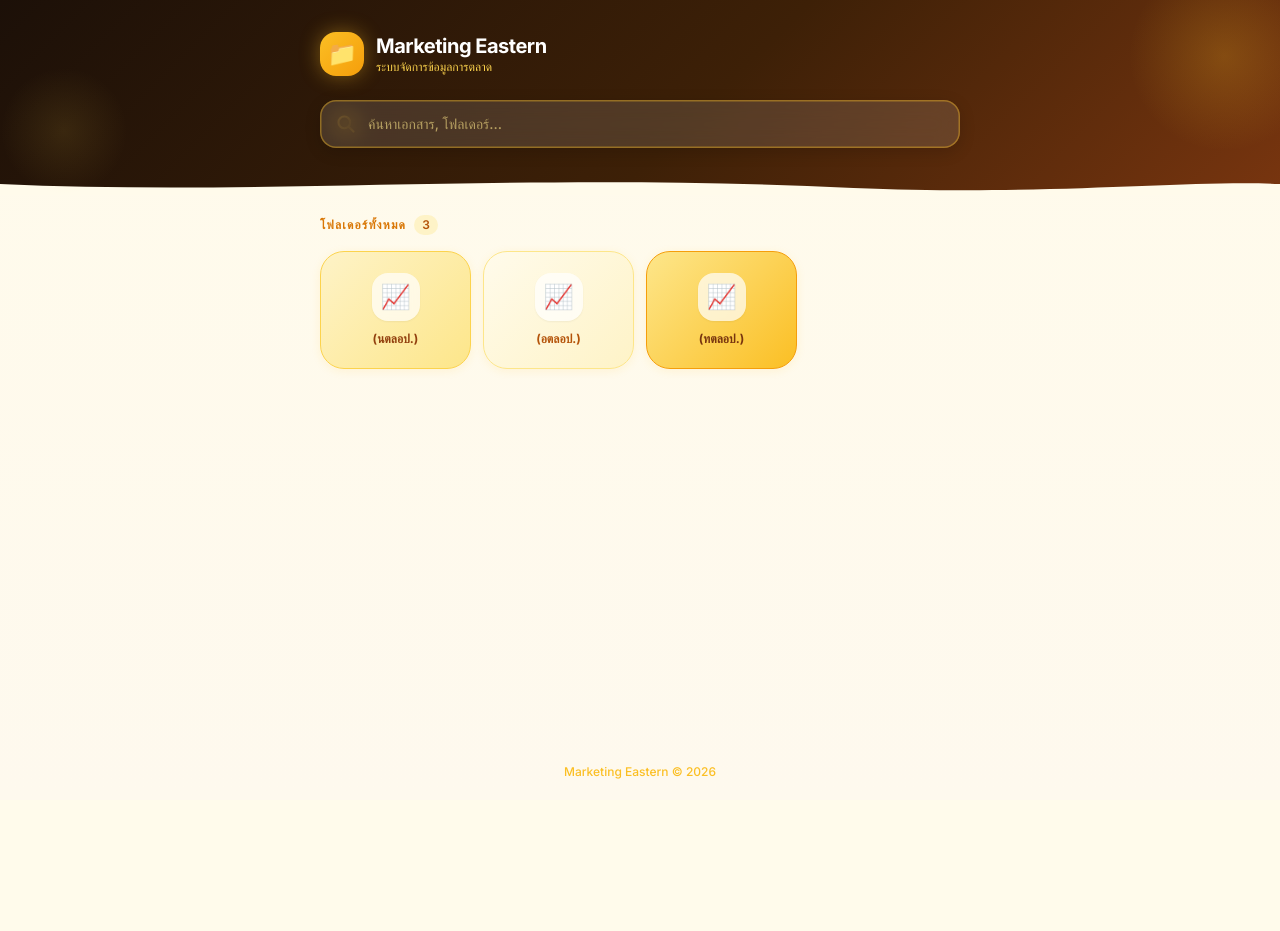
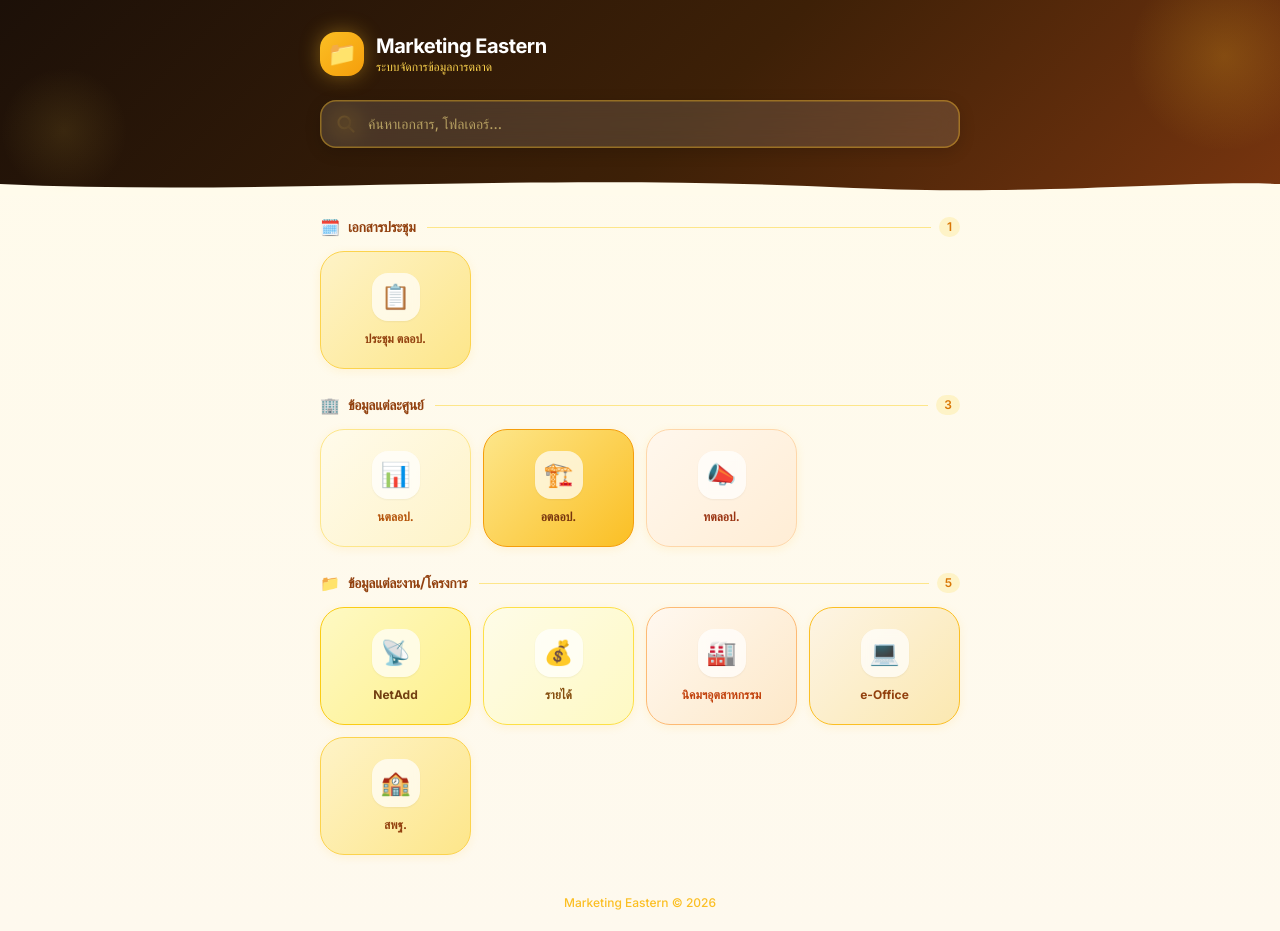
Before and after one commit to NateeSu/marketingeastern, a React (Vite) app: page / in a window 1280 px wide. Before the commit the page ends 800 px from the top, so only its background shows below. Built offline with nearby package versions, Linux system fonts and the light colour scheme.

Commit message:
Reorganize folders into 3 groups with icons

```diff
--- a/src/App.jsx
+++ b/src/App.jsx
@@ -2,12 +2,42 @@ import { useState, useEffect, useRef } from 'react'
 import SearchBar from './components/SearchBar'
 import FolderCard from './components/FolderCard'
 import SearchResultItem from './components/SearchResultItem'
-import { SkeletonFolderCard, SkeletonResultItem } from './components/SkeletonCard'
+import { SkeletonResultItem } from './components/SkeletonCard'
 
 const API_URL =
   'https://script.google.com/macros/s/AKfycbyaP9NKXQmMvH90rzLzoZI6KEW-d67Kvfm-QWW20iHg9Em31TaM2W6SYBTlelzSVp0xtA/exec'
 
 const DEBOUNCE_MS = 400
+
+const FOLDER_GROUPS = [
+  {
+    group: 'เอกสารประชุม',
+    groupIcon: '🗓️',
+    folders: [
+      { name: 'ประชุม ตลอป.', link: 'https://drive.google.com/drive/folders/1fGQ2f_cRZMDtgud4tzqiNLGh9pmyapXI?usp=drive_link', icon: '📋' },
+    ],
+  },
+  {
+    group: 'ข้อมูลแต่ละศูนย์',
+    groupIcon: '🏢',
+    folders: [
+      { name: 'นตลอป.', link: 'https://drive.google.com/drive/folders/1dYdCvLrzBkXKIaJ_WJvsCBrOiTQiA_ZU?usp=drive_link', icon: '📊' },
+      { name: 'อตลอป.', link: 'https://drive.google.com/drive/folders/1GYATTzfuTRG42pVuWmNr9Bsmx1LAUcYr?usp=drive_link', icon: '🏗️' },
+      { name: 'ทตลอป.', link: 'https://drive.google.com/drive/folders/1qMcn9AjIBNz0gWOH4gH2onHSbouSEKgs?usp=drive_link', icon: '📣' },
+    ],
+  },
+  {
+    group: 'ข้อมูลแต่ละงาน/โครงการ',
+    groupIcon: '📁',
+    folders: [
+      { name: 'NetAdd',           link: 'https://drive.google.com/drive/folders/1bSW5wwFWwXYpMYXHgujkX0y8L_pDzooL?usp=drive_link', icon: '📡' },
+      { name: 'รายได้',           link: 'https://drive.google.com/drive/folders/1X_i4dAGYvX-eBuLDrMlNbehOnMGyMitI?usp=drive_link', icon: '💰' },
+      { name: 'นิคมฯอุตสาหกรรม', link: 'https://drive.google.com/drive/folders/1tBFZbOMIzPmSkSJyS0P__96GxHDHSdEg?usp=drive_link', icon: '🏭' },
+      { name: 'e-Office',         link: 'https://drive.google.com/drive/folders/1h-6kzvux3JbGLr874sJGXcETiFFeQMG1?usp=drive_link', icon: '💻' },
+      { name: 'สพฐ.',             link: 'https://drive.google.com/drive/folders/1zGfTncyKq7c7r9EvHdmoa9Y7ymSzfZQa?usp=drive_link', icon: '🏫' },
+    ],
+  },
+]
 
 function useDebounce(value, delay) {
   const [debounced, setDebounced] = useState(value)
@@ -19,15 +49,6 @@ function useDebounce(value, delay) {
 }
 
 export default function App() {
-  const STATIC_FOLDERS = [
-    { name: '(นตลอป.)', link: 'https://drive.google.com/drive/folders/1dYdCvLrzBkXKIaJ_WJvsCBrOiTQiA_ZU?usp=sharing', icon: '📈', status: 'show' },
-    { name: '(อตลอป.)', link: 'https://drive.google.com/drive/folders/1GYATTzfuTRG42pVuWmNr9Bsmx1LAUcYr?usp=sharing', icon: '📈', status: 'show' },
-    { name: '(ทตลอป.)', link: 'https://drive.google.com/drive/folders/1qMcn9AjIBNz0gWOH4gH2onHSbouSEKgs?usp=sharing', icon: '📈', status: 'show' },
-  ]
-  const [folders] = useState(STATIC_FOLDERS.filter((f) => f.status === 'show'))
-  const foldersLoading = false
-  const foldersError = null
-
   const [query, setQuery] = useState('')
   const debouncedQuery = useDebounce(query, DEBOUNCE_MS)
 
@@ -72,47 +93,40 @@ export default function App() {
   const isSearchMode = query.trim().length > 0
   const showSearchSpinner = searchLoading || (query !== debouncedQuery && query.trim().length > 0)
 
+  // colorIndex across all groups for consistent card coloring
+  let globalIdx = 0
+
   return (
     <div className="min-h-screen flex flex-col" style={{ background: 'linear-gradient(180deg, #fffbeb 0%, #fef9ee 100%)' }}>
 
       {/* ── HERO HEADER ── */}
       <header className="relative overflow-hidden" style={{ background: 'linear-gradient(135deg, #1c1008 0%, #3d2007 55%, #78350f 100%)' }}>
-        {/* decorative blobs */}
         <div className="absolute -top-10 -right-10 w-48 h-48 rounded-full opacity-20"
              style={{ background: 'radial-gradient(circle, #fbbf24, transparent 70%)' }} />
         <div className="absolute bottom-0 left-0 w-32 h-32 rounded-full opacity-10"
              style={{ background: 'radial-gradient(circle, #fcd34d, transparent 70%)' }} />
 
         <div className="relative max-w-2xl mx-auto px-4 pt-8 pb-6">
-          {/* Brand row */}
           <div className="flex items-center gap-3 mb-6">
             <div className="w-11 h-11 rounded-2xl flex items-center justify-center text-2xl shadow-lg flex-shrink-0"
                  style={{ background: 'linear-gradient(135deg, #fbbf24, #f59e0b)', boxShadow: '0 0 20px rgba(251,191,36,0.4)' }}>
               📁
             </div>
             <div>
-              <h1 className="text-xl font-bold text-white leading-tight tracking-tight">
-                Marketing Eastern
-              </h1>
-              <p className="text-xs font-medium" style={{ color: '#fcd34d' }}>
-                ระบบจัดการข้อมูลการตลาด
-              </p>
+              <h1 className="text-xl font-bold text-white leading-tight tracking-tight">Marketing Eastern</h1>
+              <p className="text-xs font-medium" style={{ color: '#fcd34d' }}>ระบบจัดการข้อมูลการตลาด</p>
             </div>
           </div>
-
-          {/* Search */}
           <SearchBar value={query} onChange={setQuery} isLoading={showSearchSpinner} />
         </div>
 
-        {/* bottom wave */}
         <svg viewBox="0 0 390 24" className="w-full block -mb-px" preserveAspectRatio="none" height="24">
-          <path d="M0,12 C80,24 160,0 260,16 C320,24 360,8 390,12 L390,24 L0,24 Z"
-                fill="#fffbeb" />
+          <path d="M0,12 C80,24 160,0 260,16 C320,24 360,8 390,12 L390,24 L0,24 Z" fill="#fffbeb" />
         </svg>
       </header>
 
       {/* ── MAIN ── */}
-      <main className="flex-1 max-w-2xl mx-auto w-full px-4 py-5">
+      <main className="flex-1 max-w-2xl mx-auto w-full px-4 py-5 space-y-6">
 
         {/* SEARCH MODE */}
         {isSearchMode && (
@@ -141,9 +155,7 @@ export default function App() {
 
             {!showSearchSpinner && !searchError && searchResults.length === 0 && (
               <div className="flex flex-col items-center py-16 text-center animate-fade-in">
-                <div className="w-20 h-20 rounded-3xl bg-amber-100 flex items-center justify-center text-4xl mb-4 shadow-inner">
-                  🔍
-                </div>
+                <div className="w-20 h-20 rounded-3xl bg-amber-100 flex items-center justify-center text-4xl mb-4 shadow-inner">🔍</div>
                 <p className="text-gray-800 font-bold text-lg mb-1">ไม่พบผลลัพธ์</p>
                 <p className="text-gray-400 text-sm">ลองค้นหาด้วยคำอื่น หรือตรวจสอบตัวสะกด</p>
               </div>
@@ -159,62 +171,30 @@ export default function App() {
           </section>
         )}
 
-        {/* FOLDER MODE */}
-        {!isSearchMode && (
-          <section>
-            <div className="flex items-center gap-2 mb-4">
-              <span className="text-xs font-bold uppercase tracking-widest text-amber-600">โฟลเดอร์ทั้งหมด</span>
-              {!foldersLoading && folders.length > 0 && (
-                <span className="text-xs font-semibold px-2 py-0.5 rounded-full bg-amber-100 text-amber-700">
-                  {folders.length}
-                </span>
-              )}
+        {/* FOLDER GROUPS MODE */}
+        {!isSearchMode && FOLDER_GROUPS.map((group) => (
+          <section key={group.group} className="animate-fade-in">
+            {/* Group Header */}
+            <div className="flex items-center gap-2 mb-3">
+              <span className="text-base">{group.groupIcon}</span>
+              <h2 className="text-sm font-bold text-amber-800 tracking-tight">{group.group}</h2>
+              <div className="flex-1 h-px bg-amber-200 ml-1" />
+              <span className="text-xs font-semibold px-2 py-0.5 rounded-full bg-amber-100 text-amber-600">
+                {group.folders.length}
+              </span>
             </div>
 
-            {foldersLoading && (
-              <div className="grid grid-cols-2 sm:grid-cols-3 lg:grid-cols-4 gap-3">
-                {[...Array(8)].map((_, i) => <SkeletonFolderCard key={i} />)}
-              </div>
-            )}
-
-            {foldersError && !foldersLoading && (
-              <div className="flex flex-col items-center py-16 text-center">
-                <div className="w-20 h-20 rounded-3xl bg-amber-100 flex items-center justify-center text-4xl mb-4">
-                  😕
-                </div>
-                <p className="text-gray-800 font-bold mb-1">โหลดข้อมูลไม่สำเร็จ</p>
-                <p className="text-gray-400 text-sm mb-5">{foldersError}</p>
-                <button
-                  onClick={() => window.location.reload()}
-                  className="px-6 py-2.5 text-sm font-bold text-white rounded-2xl shadow-lg active:scale-95 transition-all"
-                  style={{ background: 'linear-gradient(135deg, #f59e0b, #d97706)', boxShadow: '0 4px 14px rgba(245,158,11,0.4)' }}
-                >
-                  ลองใหม่
-                </button>
-              </div>
-            )}
-
-            {!foldersLoading && !foldersError && folders.length === 0 && (
-              <div className="flex flex-col items-center py-16 text-center animate-fade-in">
-                <div className="w-20 h-20 rounded-3xl bg-amber-100 flex items-center justify-center text-4xl mb-4">
-                  📭
-                </div>
-                <p className="text-gray-700 font-semibold">ยังไม่มีโฟลเดอร์</p>
-              </div>
-            )}
-
-            {!foldersLoading && folders.length > 0 && (
-              <div className="grid grid-cols-2 sm:grid-cols-3 lg:grid-cols-4 gap-3">
-                {folders.map((folder, i) => (
-                  <FolderCard key={folder.link || i} folder={folder} index={i} />
-                ))}
-              </div>
-            )}
+            {/* Cards */}
+            <div className="grid grid-cols-2 sm:grid-cols-3 lg:grid-cols-4 gap-3">
+              {group.folders.map((folder) => {
+                const idx = globalIdx++
+                return <FolderCard key={folder.link} folder={folder} index={idx} />
+              })}
+            </div>
           </section>
-        )}
+        ))}
       </main>
 
-      {/* Footer */}
       <footer className="text-center py-5 text-xs font-medium text-amber-400">
         Marketing Eastern © {new Date().getFullYear()}
       </footer>
```
